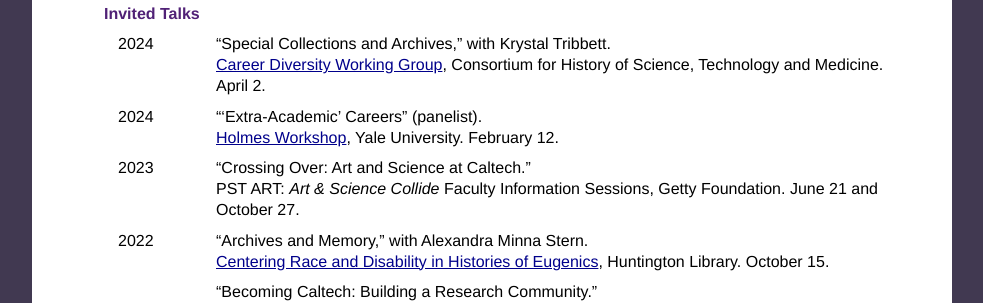
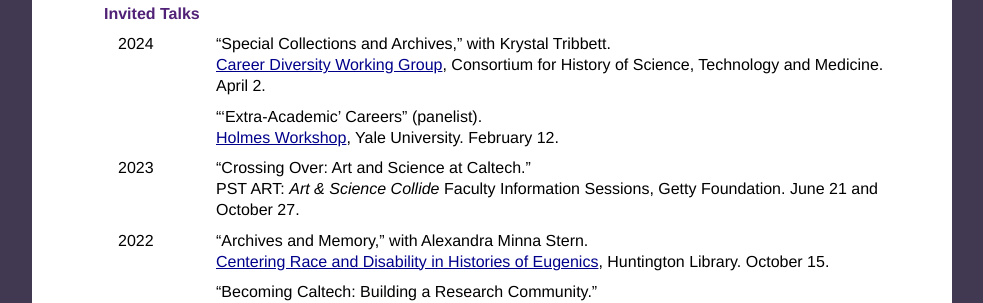
Before and after one commit to collopy/collopy.github.io, a Jekyll site: the page built from cv.html, in a window 1280 px wide and 900 px high, scrolled down 2876 px. Shown: the part 152-455 px from the top of the window, without its empty margins (148-1131 px from the left). Built offline with Jekyll 4.4.1, drawn with Linux system fonts in a browser that asks for light colours.

Commit message:
Removed hide class

```diff
--- a/cv.html
+++ b/cv.html
@@ -1174,7 +1174,7 @@
 			</h3>
 			<table>
 				<tr>
-					<td class="year">
+					<td class="year" rowspan="2">
 						2024
 					</td>
 					<td>
@@ -1183,16 +1183,13 @@
 					</td>
 				</tr>
 				<tr>
-					<td class="year">
-						2024
-					</td>
 					<td>
 						“‘Extra-Academic’ Careers” (panelist).<br>
 						<a href="https://hshm.yale.edu/events/holmes-workshops">Holmes Workshop</a>, Yale University. February 12.
 					</td>
 				</tr>
 				<tr>
-					<td class="year" class="hide">
+					<td class="year">
 						2023
 					</td>
 					<td>
```
Also changed, not shown: 1 other file.
